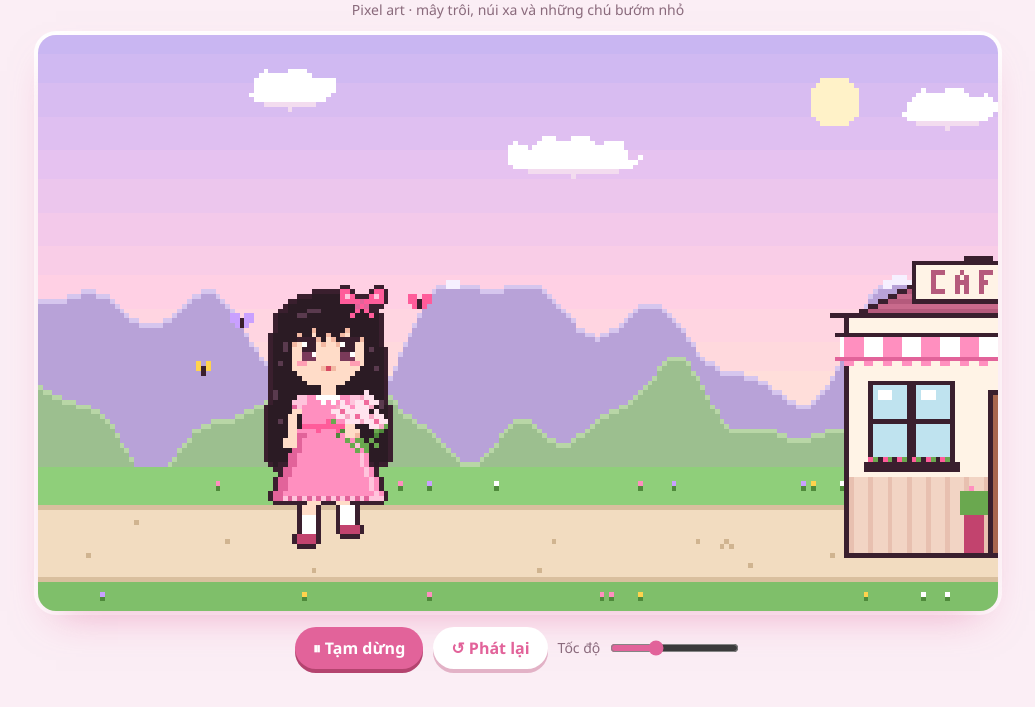
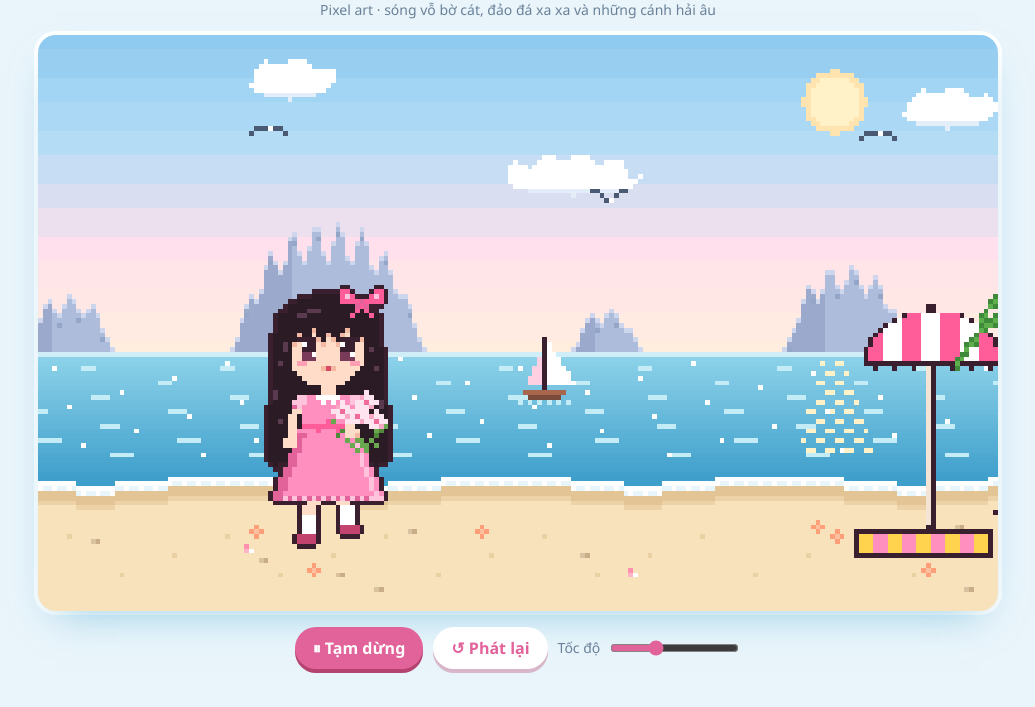
Before and after one commit to moonblue88/Maixinhdep, a plain HTML site: page index.html in a window 1280 px wide. Shown: the part 93-800 px from the top of the page, without its empty margins (122-1157 px from the left). Drawn offline with Linux system fonts and the light colour scheme.

Commit message:
Add files via upload

```diff
--- a/index.html
+++ b/index.html
@@ -3,17 +3,17 @@
 <head>
 <meta charset="utf-8">
 <meta name="viewport" content="width=device-width,initial-scale=1">
-<title>index</title>
+<title>Đi biển ngắm cảnh</title>
 <style>
-:root{--bg:#fbeef5;--ink:#3a1f2e;--muted:#8a6a7c;--accent:#e2639a;--card:#ffffff}
-@media (prefers-color-scheme:dark){:root{--bg:#1d1420;--ink:#f6e8f0;--muted:#b897aa;--card:#2a1d2c}}
+:root{--bg:#eaf5fb;--ink:#22324a;--muted:#6a8299;--accent:#e2639a;--card:#ffffff}
+@media (prefers-color-scheme:dark){:root{--bg:#121b26;--ink:#e8f1f8;--muted:#93a9bd;--card:#1e2a38}}
 *{box-sizing:border-box}
 body{margin:0;min-height:100vh;display:flex;flex-direction:column;align-items:center;justify-content:center;gap:16px;
  background:var(--bg);color:var(--ink);font-family:ui-rounded,"Nunito","Segoe UI",system-ui,sans-serif;padding:24px 16px}
 h1{margin:0;font-size:clamp(20px,4vw,28px);letter-spacing:.5px}
-p.sub{margin:0;color:var(--muted);font-size:14px}
+p.sub{margin:0;color:var(--muted);font-size:14px;text-align:center}
 .stage{width:min(960px,100%);aspect-ratio:200/120;border-radius:18px;overflow:hidden;
- box-shadow:0 18px 40px -18px rgba(226,99,154,.55),0 0 0 4px var(--card)}
+ box-shadow:0 18px 40px -18px rgba(74,168,208,.6),0 0 0 4px var(--card)}
 canvas{width:100%;height:100%;display:block;image-rendering:pixelated;image-rendering:crisp-edges}
 .bar{display:flex;gap:10px;align-items:center;flex-wrap:wrap;justify-content:center}
 button{font:inherit;font-weight:700;border:0;border-radius:999px;padding:10px 18px;cursor:pointer;
@@ -25,9 +25,9 @@ input[type=range]{accent-color:var(--accent)}
 </style>
 </head>
 <body>
-<h1>Đi tới quán cà phê ☕</h1>
-<p class="sub">Pixel art · mây trôi, núi xa và những chú bướm nhỏ</p>
-<div class="stage"><canvas id="c" width="200" height="120" aria-label="Hoạt ảnh cô gái váy hồng đi tới quán cà phê"></canvas></div>
+<h1>Đi biển ngắm cảnh 🌊</h1>
+<p class="sub">Pixel art · sóng vỗ bờ cát, đảo đá xa xa và những cánh hải âu</p>
+<div class="stage"><canvas id="c" width="200" height="120" aria-label="Hoạt ảnh cô gái váy hồng đi dạo trên bãi biển rồi dừng lại ngắm biển"></canvas></div>
 <div class="bar">
  <button id="play">⏸ Tạm dừng</button>
  <button id="again" class="ghost">↺ Phát lại</button>
@@ -36,7 +36,7 @@ input[type=range]{accent-color:var(--accent)}
 <script>
 // Pixel scene renderer: render(t) -> {w,h,data:Uint8Array RGB}
 const Scene=(()=>{
-const CW=200,CH=120,WALK=120,IDLEN=36,N=WALK+IDLEN;
+const CW=200,CH=120,WALK=120,IDLEN=48,N=WALK+IDLEN,HZ=66;
 const GIRL=".103K2.5K2.25K6R2K.3KR2K.21K3H6RLRK3RLRK.19K2H9R4pR4K.18KH14pRpK3.18K2H4h3H7RHRK2.18KH4h2H9RH3RHK.17KH21K.17KH21K.17KH7sH6sH6K.16KH5sH2SH2sH2sSH6K.16KH5K4sHSsHK4sH3K.16KH2hHsSYE2SsS2sYE2S2H3K.16KH2hHS2E3S5E3S2HhH2K.15KH4S2e2YS5e2YS2H4K.15KH4S2e3S5e3S2H4K.15KHhH2SB2S9B2SH4K.15KH4S6sMsS5H3hHK.15KH5S12H6K.15KH6S10H7K.15KH7S8H8K.15KH10S3H10K.15KhH9S3H6FH3K.15KhH4L2P2W5P2L2qF2H2K.15KH4L3P3WPWPFPLF2fF2hK.14KH5pLP7qF2PF3qHhHK.13KH5S2P6F2fF5HFH2K.13KH4S2HP7F2qFfF2qF2HK.13KH2hHS2HP5RGP2F3qF2fF2K.13KH4S2HR9S2H3F2qGK.13KH4S2P4RP3RgS3H3GgHK.13KH4S2p2P6gPS2sH3gH2K.13KH3S3pP9GPG2HGH3K.13KH3S3pP10GLG2HGH2K.13KH5p2P11GPGH4K.13KH4p2P13LPH4K.13KH4p2P13LPH4K.14KHK2p2P13LPKHK2.16K2p2P15LPK.19Kp2P15LPK.18Kp2P17LPK.17Kp2P17LPK.17Kp2P17LPK.16Kp2P19LPK.15Kp2LpLpLpLpLpLpLpLpLpL3K.16K7S3K3S3K7.23KS3K.KS3K.29KS3K.KS3K.29KW3K.KW3K.29KW3K.KW3K.29KW3K.KW3K.29KW3K.KW3K.28KO4K.KO4K.27KO4K.KO4K.28K4.3K4.134";
 const PAL={K:'3a1f2e',H:'2b1b24',h:'5a3a4e',S:'ffdcc8',s:'f2b8a2',E:'3a1f2e',Y:'ffffff',B:'ff9fb4',M:'d84a62',P:'ff8fbf',p:'e2639a',L:'ffc4dc',R:'ff5c9a',W:'ffffff',O:'c2436e',G:'6aa84f',g:'4e8a3a',F:'ffe3ee',f:'f06a9c',e:'7a3a5a',q:'f7a6c4'};
 const hx=h=>[parseInt(h.slice(0,2),16),parseInt(h.slice(2,4),16),parseInt(h.slice(4,6),16)];
@@ -49,60 +49,87 @@ function sprite(phase){const px=new Array(40*60).fill(null);
  blit(0,47,0,39,0,bob);return px;}
 const SPR=[0,1,2,3].map(sprite),IDLE=sprite(-1);
 // seeded random
-let seed=3;const rnd=()=>{seed=(seed*16807)%2147483647;return seed/2147483647;};
-const FL=['ff8fbf','ffffff','ffd34d','c9a0ff'];
-const flowers=[...Array(40)].map(()=>[Math.floor(rnd()*400),rnd()<.5?0:1,FL[Math.floor(rnd()*4)]]);
-const stones=[...Array(30)].map(()=>[Math.floor(rnd()*400),101+Math.floor(rnd()*11)]);
-const SKY=['c9b6f2','e6c2f0','ffd0e4','ffe2d6'].map(hx);
-const FONT={C:['111','100','100','100','111'],A:['010','101','111','101','101'],F:['111','100','110','100','100'],E:['111','100','110','100','111']};
+let seed=7;const rnd=()=>{seed=(seed*16807)%2147483647;return seed/2147483647;};
+const shells=[...Array(34)].map(()=>[Math.floor(rnd()*400),101+Math.floor(rnd()*16),Math.floor(rnd()*3)]);
+const islands=[[20,16,22],[64,9,12],[118,20,27],[176,7,9],[226,13,18],[268,10,14]];
+const SKY=['8fcbf0','b4dcf5','ffe0ec','ffeedd'].map(hx);
+const SEA0=hx('8ed3ea'),SEA1=hx('3f9fcb');
 function render(t){
  const d=new Uint8Array(CW*CH*3);
  const put=(x,y,c)=>{x=Math.floor(x);y=Math.floor(y);if(x<0||y<0||x>=CW||y>=CH)return;if(typeof c==='string')c=hx(c);const i=(y*CW+x)*3;d[i]=c[0];d[i+1]=c[1];d[i+2]=c[2];};
  const s=Math.min(t,WALK);
- for(let y=0;y<CH;y++){const tt=Math.min(1,y/80),seg=tt*3,i=Math.min(2,Math.floor(seg));let f=Math.round((seg-i)*4)/4;
+ // sky
+ for(let y=0;y<HZ;y++){const tt=y/HZ,seg=tt*3,i=Math.min(2,Math.floor(seg));let f=Math.round((seg-i)*4)/4;
   const c=[0,1,2].map(k=>Math.round(SKY[i][k]+(SKY[i+1][k]-SKY[i][k])*f));for(let x=0;x<CW;x++)put(x,y,c);}
- for(let y=8;y<20;y++)for(let x=160;x<172;x++)if((x-165.5)**2+(y-13.5)**2<=30)put(x,y,'fff2c8');
- const cloud=(cx,cy,w)=>{for(let dx=-w;dx<=w;dx++)for(let dy=-6;dy<4;dy++){const r=(dx/w)**2+((dy+1)/4)**2,b=.35*Math.sin(dx*.9);if(r<=1+(dy<0?b:0))put(cx+dx,cy+dy,dy>=2?'f3dcef':'ffffff');}};
- for(const [cx,cy,w,sp] of [[30,18,12,.25],[110,12,9,.2],[175,26,14,.3],[250,16,10,.25]]){const X=((cx-s*sp-t*.1)%280+280)%280-40;cloud(Math.floor(X),cy,w);}
- const ridge=(off,base,fr,col,hi,snow)=>{for(let x=0;x<CW;x++){const wx=x+off;let h=base;for(const [a,p,ph] of fr)h-=a*Math.sin(wx*2*Math.PI/p+ph);h=Math.floor(h);
-   for(let y=h;y<CH;y++)put(x,y,col);put(x,h,hi);if(snow&&h<snow)for(let y=h;y<Math.min(h+2,CH);y++)put(x,y,'f6f0ff');}};
- ridge(s*.15,62,[[10,90,0],[6,47,1.3],[3,23,2]],'b8a2d8','d6c6ee',52);
- ridge(s*.35,80,[[7,70,.5],[4,31,2.1],[2,17,1]],'9cbf8f','b8d6a6',0);
- for(let y=90;y<CH;y++)for(let x=0;x<CW;x++)put(x,y,y<98?'8fcf7a':(y<114?'f2dcc0':'7fbf6a'));
- for(let x=0;x<CW;x++){put(x,98,'d9bf9e');put(x,113,'d9bf9e');}
- for(const [wx,wy] of stones){const x=(((wx-s)%400)+400)%400-100;put(x,wy,'d0b490');}
- for(const [wx,row,col] of flowers){const x=(((wx-s)%400)+400)%400-100,y=row===0?93:116;if(x<CW-1){put(x,y+1,'4e8a3a');put(x,y,col);}}
- // cafe
+ // sun
+ for(let y=6;y<22;y++)for(let x=158;x<174;x++){const r=(x-165.5)**2+(y-13.5)**2;if(r<=44)put(x,y,r<=30?'fff2c8':'ffe4b0');}
+ // clouds
+ const cloud=(cx,cy,w)=>{for(let dx=-w;dx<=w;dx++)for(let dy=-6;dy<4;dy++){const r=(dx/w)**2+((dy+1)/4)**2,b=.35*Math.sin(dx*.9);if(r<=1+(dy<0?b:0))put(cx+dx,cy+dy,dy>=2?'e4eef8':'ffffff');}};
+ for(const [cx,cy,w,sp] of [[30,18,12,.25],[110,10,9,.2],[175,30,14,.3],[250,16,10,.25]]){const X=((cx-s*sp-t*.1)%280+280)%280-40;cloud(Math.floor(X),cy,w);}
+ // distant limestone islands on the horizon
+ for(const [wx,w,h] of islands){const cx=Math.floor((((wx-s*.12)%300)+300)%300-50);
+  for(let dx=-w;dx<=w;dx++){const f=Math.abs(dx)/w,hg=h*(1-f**3)*(.85+.15*Math.sin(dx*1.3+wx)),top=HZ-Math.max(1,Math.round(hg));
+   for(let y=top;y<HZ;y++)put(cx+dx,y,dx<-w*.35?'9aa9cc':'aebcdc');put(cx+dx,top,'cdd6ec');
+   if(Math.abs(dx)%5===2&&top+2<HZ)put(cx+dx,top+2,'93a6c8');}}
+ // sea
+ for(let y=HZ;y<96;y++){const f=Math.min(1,(y-HZ)/26),base=[0,1,2].map(k=>Math.round(SEA0[k]+(SEA1[k]-SEA0[k])*f));
+  for(let x=0;x<CW;x++){let c=base;
+   if(y%3===0&&((x+Math.floor(s*.5*(1+f))+Math.floor(t*.3)+y*13)%29)<3+Math.floor(f*3))c='c4ecf7';
+   if(Math.abs(x-165.5)<2+(y-HZ)*.3&&y%2===0&&((x+y+Math.floor(t/2))%4)<2)c='fff2c8';
+   if(((x*3+y*11+Math.floor(t/4)*7)%97)===0)c='ffffff';
+   put(x,y,c);}}
+ for(let x=0;x<CW;x++)put(x,HZ,'cfeef8');
+ // sailboat
+ {const bx=Math.floor((((150-t*.15-s*.1)%260)+260)%260-30),by=74+Math.round(Math.sin(t*.15));
+  for(let i=0;i<9;i++)for(let x=1;x<=1+Math.floor(i*.7);x++)put(bx+x,by-10+i,'ffffff');
+  for(let i=0;i<6;i++)for(let x=-1;x>=-1-Math.floor(i*.5);x--)put(bx+x,by-7+i,'ffd0e2');
+  for(let y=by-11;y<by;y++)put(bx,y,'3a1f2e');
+  for(let x=-4;x<=4;x++)put(bx+x,by,'a8664e');for(let x=-3;x<=3;x++)put(bx+x,by+1,'7a4a3a');
+  for(let x=-5;x<=5;x+=2)put(bx+x,by+2,'c4ecf7');}
+ // beach: sand, wet sand, foam
+ for(let y=88;y<CH;y++)for(let x=0;x<CW;x++)if(y>=92)put(x,y,'f7e2bc');
+ for(let x=0;x<CW;x++){const sy=91+Math.round(2*Math.sin(t*.12)+Math.sin((x+s)*.11));
+  for(let y=88;y<sy;y++){const f=Math.min(1,(y-HZ)/26);put(x,y,[0,1,2].map(k=>Math.round(SEA0[k]+(SEA1[k]-SEA0[k])*f)));}
+  put(x,sy,'ffffff');put(x,sy+1,((x+Math.floor(t/2))%3)?'e8f6fb':'ffffff');
+  for(let y=sy+2;y<Math.max(sy+4,96);y++)put(x,y,'e3c595');
+  put(x,Math.max(sy+4,96),'ecd2a6');}
+ for(let x=0;x<CW;x++)if(((x+s)%11)===0)put(x,104+((x+s)%3)*4,'ead1a4');
+ // shells, starfish, pebbles
+ for(const [wx,y,k] of shells){const x=(((wx-s)%400)+400)%400-100;
+  if(k===0){put(x,y,'ffb3c8');put(x+1,y,'ffffff');put(x,y-1,'ff8fb0');}
+  else if(k===1){for(const [a,b] of [[0,0],[1,0],[-1,0],[0,1],[0,-1]])put(x+a,y+b,'ff9f7a');put(x,y,'ffc09f');}
+  else{put(x,y,'d9c2a0');put(x+1,y,'c8ad88');}}
+ // beach spot at the end: umbrella, towel, palm tree
  const X0=108+(WALK-s);
  const p=(x,y,c)=>put(X0+x,y,c),rect=(x0,y0,x1,y1,c)=>{for(let y=y0;y<=y1;y++)for(let x=x0;x<=x1;x++)p(x,y,c);};
- const base=108;
- rect(0,58,55,base,'3a1f2e');rect(1,59,54,base-1,'fff3e6');rect(1,92,54,base-1,'f2d4c4');for(let x=1;x<55;x+=4)rect(x,92,x,base-1,'e8c0b0');
- for(let i=0;i<=12;i++){rect(27-2*i-2,46+i,28+2*i+2,46+i,'3a1f2e');}       // gable roof outline
- for(let i=1;i<=11;i++){rect(27-2*i,46+i,28+2*i,46+i,i%2?'b55a7c':'c96a8c');}
- rect(-3,58,58,58,'3a1f2e');
- rect(14,47,41,55,'3a1f2e');rect(15,48,40,54,'fff3e6');                      // sign board
- let sx=18;for(const ch of 'CAFE'){FONT[ch].forEach((row,yy)=>[...row].forEach((v,xx)=>{if(v==='1')p(sx+xx,49+yy,'b55a7c');}));sx+=5;}
- rect(36,51,38,53,'7a4a3a');p(39,52,'7a4a3a');p(36,50,'7a4a3a');p(38,50,'7a4a3a'); // cup
- for(let k=0;k<3;k++){const yy=48-((Math.floor(t/3)+k*2)%6),xx=37+((Math.floor(t/4)+k)%2);if(yy>42)p(xx,yy,'ffffff');}
- rect(-2,62,57,62,'3a1f2e');for(let x=-1;x<57;x++)rect(x,63,x,67,Math.floor((x+4)/4)%2===0?'ffffff':'ff8fbf');
- for(let x=-1;x<57;x+=4){p(x+1,68,'ff8fbf');p(x+2,68,'ff8fbf');}rect(-2,67,57,67,'e2639a');
- rect(5,72,22,88,'3a1f2e');rect(6,73,21,87,'bfe3ef');rect(13,73,14,87,'3a1f2e');rect(6,80,21,80,'3a1f2e');rect(7,74,9,75,'ffffff');rect(16,74,18,75,'ffffff');
- rect(4,89,23,90,'3a1f2e');for(let x=5;x<23;x+=3){p(x,88,'ff5c9a');p(x+1,88,'6aa84f');}
- rect(30,74,46,base-1,'3a1f2e');rect(31,75,45,base-1,'a8664e');rect(33,77,43,88,'c98a6a');rect(34,78,42,87,'ffe9b8');p(43,94,'ffd34d');p(43,95,'ffd34d');
- rect(48,70,50,73,'ffd34d');p(49,69,'3a1f2e');
- rect(25,100,28,base-1,'c2436e');rect(24,95,29,99,'6aa84f');p(26,94,'ff8fbf');
- rect(49,100,52,base-1,'c2436e');rect(48,95,53,99,'6aa84f');p(51,94,'ffd34d');
+ // towel
+ rect(2,103,30,108,'3a1f2e');for(let x=3;x<=29;x++)rect(x,104,x,107,Math.floor(x/3)%2?'ffd34d':'ff8fbf');
+ // umbrella
+ rect(17,66,18,102,'3a1f2e');rect(17,67,17,101,'f3e4d6');
+ for(let y=58;y<=67;y++){const w=Math.round(14*Math.sqrt(1-((67-y)/10)**2));
+  for(let x=-w;x<=w;x++){const edge=Math.abs(x)===w||y===58+(w<3?0:-99);p(18+x,y,edge?'3a1f2e':(Math.floor((x+14)/4)%2?'ffffff':'ff5c9a'));}}
+ for(let x=-14;x<=14;x++){p(18+x,68,'3a1f2e');if(x%4===0)p(18+x,69,'3a1f2e');}
+ rect(17,56,18,57,'3a1f2e');
+ // bucket
+ rect(32,100,36,106,'3a1f2e');rect(33,101,35,105,'4aa8d0');p(34,99,'3a1f2e');p(31,99,'3a1f2e');p(37,99,'3a1f2e');
+ // palm tree
+ for(let i=0;i<50;i++){const y=108-i,x=48-Math.round((i/50)**2*9);rect(x-1,y,x+1,y,'3a1f2e');p(x,y,(Math.floor(i/3)%2)?'b5845a':'9a6a45');}
+ const tx=39,ty=58;
+ for(const [dir,len,lift] of [[-1,16,4],[1,16,4],[-1,11,9],[1,12,9],[-1,7,-2],[1,8,-2]]){
+  for(let j=0;j<=len;j++){const x=tx+dir*j,y=ty-Math.round(lift*Math.sin(j/len*Math.PI*.6))+Math.round(j*j/(len*1.2));
+   p(x,y,'3f8a3a');p(x,y+1,'5fae4c');if(j%2===0&&j>2)p(x,y+2,'3f8a3a');}}
+ for(const [a,b] of [[-1,1],[1,1],[0,2]]){p(tx+a,ty+b,'7a4a2a');p(tx+a,ty+b+1,'5a3420');}
  // girl
  const GX=40,GY=50,spr=t<WALK?SPR[Math.floor(t/3)%4]:IDLE;
  for(let y=0;y<60;y++)for(let x=0;x<40;x++){const c=spr[y*40+x];if(c)put(GX+x,GY+y,c);}
  if(t>=WALK+6&&Math.floor((t-WALK)/6)%2===0)for(const [a,b] of [[1,0],[3,0],[0,1],[1,1],[2,1],[3,1],[4,1],[1,2],[2,2],[3,2],[2,3]])put(GX+15+a,GY-6+b,'ff5c9a');
- // butterflies
- const cx=GX+20,cy=GY+28;
- [['ff5c9a',30,22,.09,0],['ffd34d',26,16,.12,2.1],['c9a0ff',34,26,.07,4.2]].forEach(([col,ax,ay,sp,ph],k)=>{
-  const a=t*sp+ph,bx=Math.floor(cx+ax*Math.cos(a)),by=Math.floor(cy-6+ay*Math.sin(2*a)/1.6+3*Math.sin(t*.4+k));
-  put(bx,by,'3a1f2e');put(bx,by+1,'3a1f2e');
-  const wings=(Math.floor(t/2)+k)%2===0?[[-2,-1],[-1,-1],[-2,0],[-1,0],[-1,1],[1,-1],[2,-1],[1,0],[2,0],[1,1]]:[[-1,-1],[-1,0],[1,-1],[1,0]];
-  for(const [u,v] of wings)put(bx+u,by+v,col);});
+ // seagulls
+ [[40,26,.45,0],[120,18,.35,1.7],[200,34,.5,3.1],[250,22,.4,4.4]].forEach(([wx,wy,sp,ph],k)=>{
+  const gx=Math.floor((((wx-t*sp-s*.2)%280)+280)%280-40),gy=Math.floor(wy+2*Math.sin(t*.1+ph));
+  const up=(Math.floor(t/3)+k)%2===0;
+  put(gx,gy,'4a5a72');put(gx+1,gy,'ffffff');
+  const wing=up?[[-1,-1],[-2,-2],[-3,-2],[2,-1],[3,-2],[4,-2]]:[[-1,0],[-2,0],[-3,1],[2,0],[3,0],[4,1]];
+  for(const [u,v] of wing)put(gx+u,gy+v,'4a5a72');});
  return {w:CW,h:CH,data:d};}
 return {render,N,WALK,CW,CH};})();
 
```
